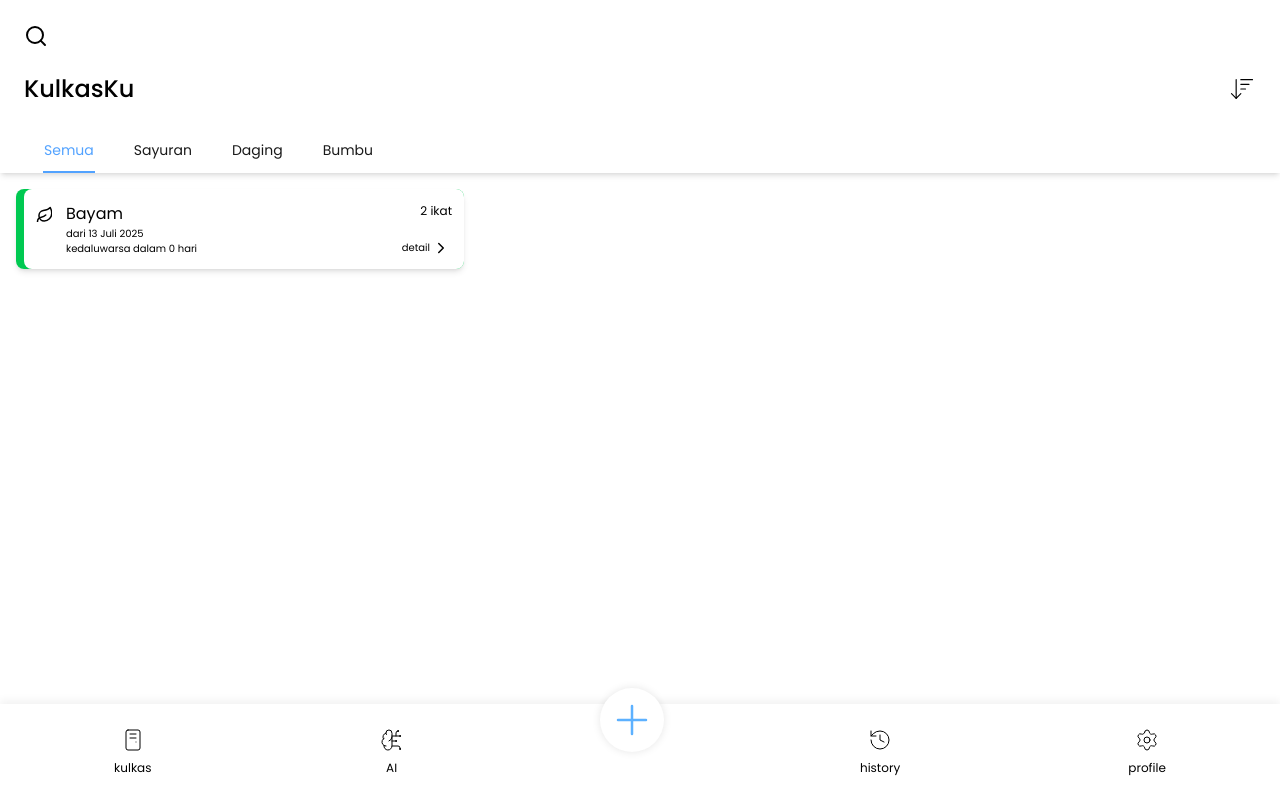
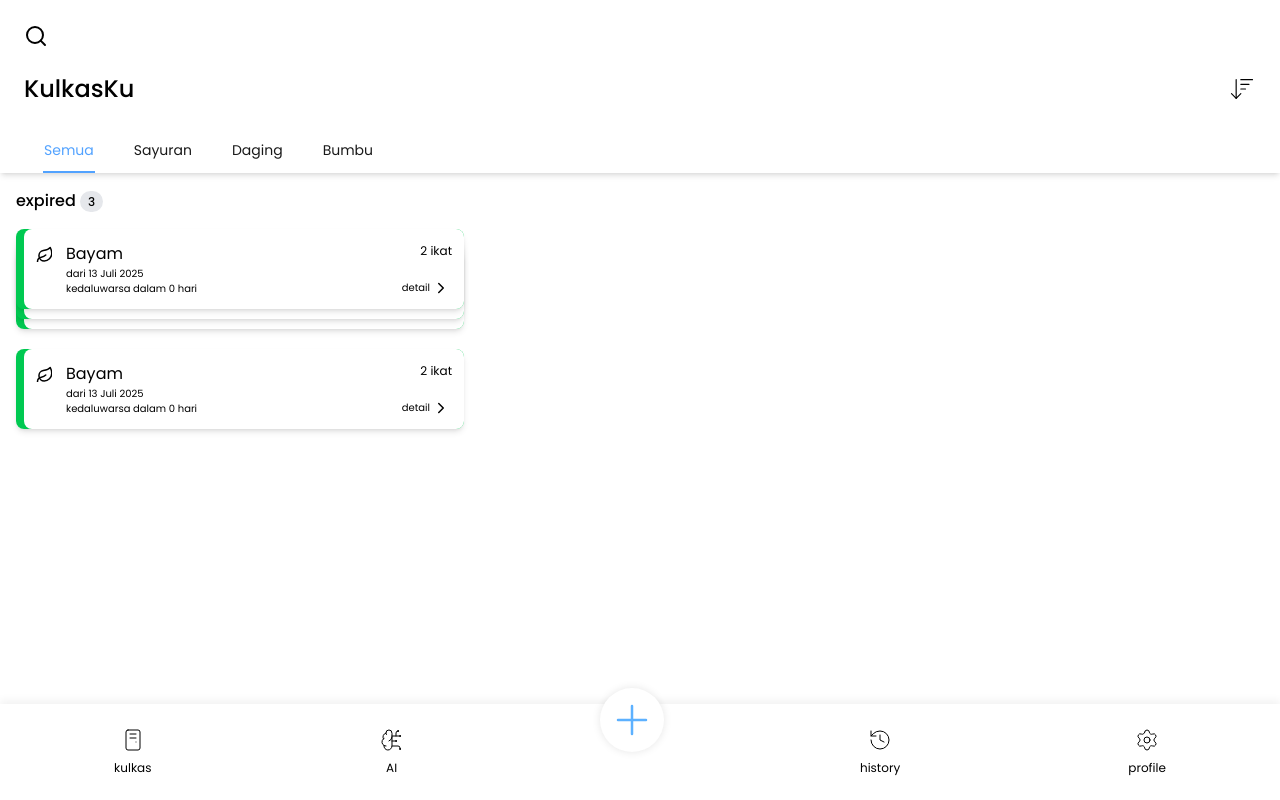
Before and after one commit to andi-frame/TeamName_KulkasKu, a Next.js app in the folder frontend/: page /fridge in a window 1280 px wide. Built offline with nearby package versions, Linux system fonts and the light colour scheme.

Commit message:
feat: expired group card

```diff
--- /dev/null
+++ b/frontend/src/app/(navbar)/fridge/expired-group.tsx
@@ -0,0 +1,52 @@
+'use client';
+
+import { useState } from "react";
+import { FoodCard } from "@/components/food-card";
+
+const data = [
+  { foodName: "Bayam", amount: "2 ikat", createdAt: new Date(Date.now()), expiredAt: new Date(Date.now()) },
+  { foodName: "Wortel", amount: "1 kg",  createdAt: new Date(Date.now()), expiredAt: new Date(Date.now()) },
+  { foodName: "Tomat", amount: "0.5 kg", createdAt: new Date(Date.now()), expiredAt: new Date(Date.now()) },
+];
+
+export function ExpiredGroup() {
+  const [expanded, setExpanded] = useState(false);
+
+  const cardHeight = 80;
+  const expandedGap = 10;
+  const collapsedGap = 10;
+
+  const containerHeight = expanded
+    ? cardHeight + (data.length - 1) * (cardHeight + expandedGap) + 60
+    : cardHeight + (data.length - 1) * collapsedGap + 60;
+
+  return (
+    <div className="relative w-full transition-all duration-300"
+    style={{ height: containerHeight }}>
+      <div
+        className="relative transition-all duration-300 cursor-pointer mb-4"
+        onClick={() => setExpanded(!expanded)}
+      >
+        <p className="font-semibold">expired <span className="bg-gray-200 text-black px-2 py-0.5 rounded-full text-xs">{data.length}</span></p>
+      </div>
+
+      <div className="relative">
+        {data.map((item, index) => (
+          <div
+            key={index}
+            className="absolute w-full transition-transform duration-300"
+
+            style={{
+              transform: `translateY(${
+              expanded ? index * (cardHeight + expandedGap) : index * collapsedGap
+            }px)`,
+              zIndex: data.length - index,
+            }}
+          >
+            <FoodCard {...item} />
+          </div>
+        ))}
+      </div>
+    </div>
+  );
+}
--- a/frontend/src/app/(navbar)/fridge/page.tsx
+++ b/frontend/src/app/(navbar)/fridge/page.tsx
@@ -1,8 +1,10 @@
 import { FoodCard } from "@/components/food-card";
+import { ExpiredGroup } from "./expired-group";
 
 export default function Fridge() {
   return (
     <div className="">
+      <ExpiredGroup/>
       <FoodCard
         foodName="Bayam"
         amount="2 ikat"
```
